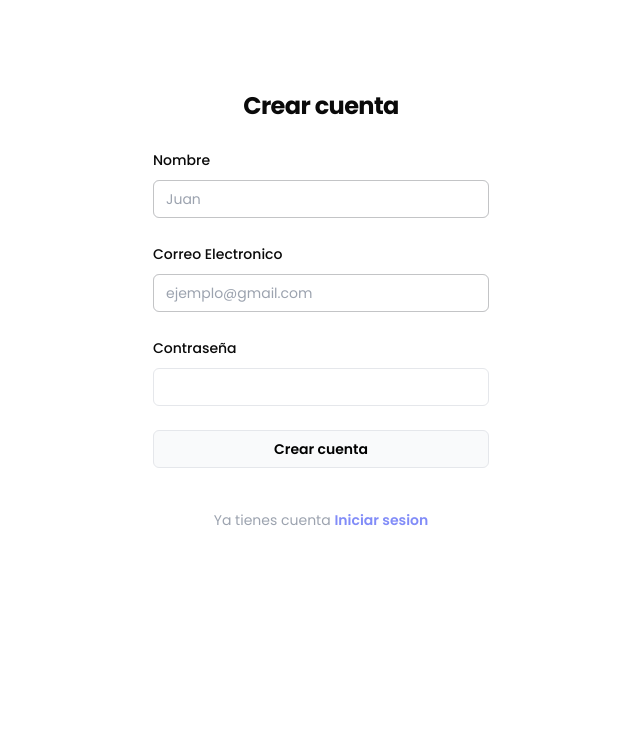
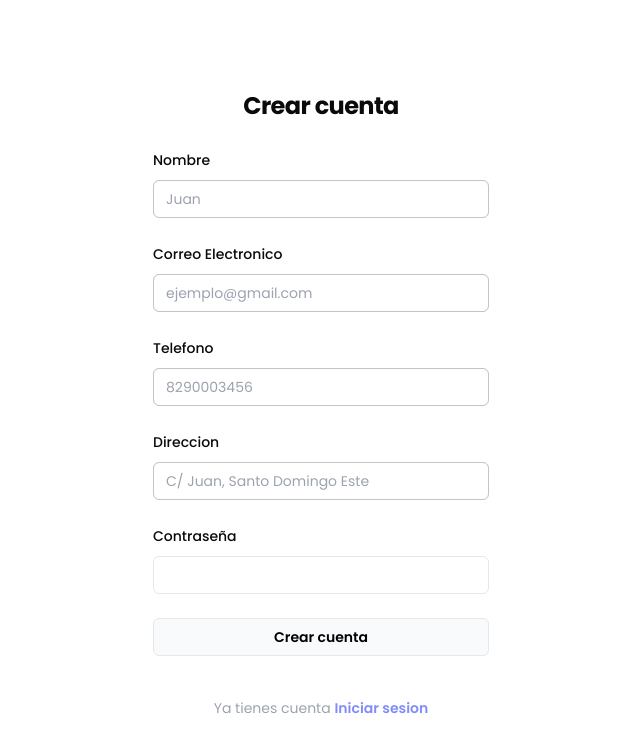
Before and after one commit to rodriguez-Cherry/card-wash, a React (Vite) app: page /signup in a window 1280 px wide. Shown: the top 752 px of the page, without its empty margins (319-959 px from the left). Built offline with nearby package versions, Linux system fonts and the light colour scheme; no server answers.

Commit message:
agregar campos de telefono y direccion

```diff
--- a/src/components/Signup.jsx
+++ b/src/components/Signup.jsx
@@ -8,13 +8,15 @@ export function Signup() {
   const [userInfo, setUserInfo] = useState({
     nombre: "",
     email: "",
+    telefono: "",
+    direccion: "",
     password: "",
   });
   const [error, setError] = useState("");
 
   const conseguirValores = (e) => {
     const { target } = e;
-  setError("");
+    setError("");
     setUserInfo({
       ...userInfo,
       [target.name]: target.value,
@@ -29,9 +31,13 @@ export function Signup() {
         nombre: userInfo.nombre,
         email: userInfo.email,
         contrasena: userInfo.password,
+        telefono: userInfo.telefono,
+        direccion: userInfo.direccion,
       });
       localStorage.setItem("token-value", data.token);
+      localStorage.setItem('userData', JSON.stringify(data.data))
       setUserAccess((prev) => ({
+        ...prev,
         sessionEstado: "autenticado",
         userData: data.data,
       }));
@@ -42,8 +48,14 @@ export function Signup() {
     }
   };
 
+  console.log(userInfo);
+
   const estaDeshabilitado =
-    !userInfo.email || !userInfo.nombre || !userInfo.password;
+    !userInfo.email ||
+    !userInfo.nombre ||
+    !userInfo.password ||
+    !userInfo.telefono ||
+    !userInfo.direccion;
 
   return (
     <div className="flex min-h-full flex-col justify-center px-6 py-12 lg:px-8">
@@ -89,7 +101,42 @@ export function Signup() {
               />
             </div>
           </div>
-
+          <div>
+            <label for="telefono" className="block text-sm/6 font-medium">
+              Telefono
+            </label>
+            <div className="mt-2">
+              <input
+                id="telefono"
+                type="tel"
+                name="telefono"
+                placeholder="8290003456"
+                onChange={conseguirValores}
+                max={20}
+                required
+                autocomplete="telefono"
+                className="block w-full border rounded-md px-3 py-1.5  outline-1 -outline-offset-1  focus:outline-2 focus:-outline-offset-2 focus:outline-indigo-500 sm:text-sm/6"
+              />
+            </div>
+          </div>{" "}
+          <div>
+            <label for="direccion" className="block text-sm/6 font-medium">
+              Direccion
+            </label>
+            <div className="mt-2">
+              <input
+                id="direccion"
+                type="email"
+                name="direccion"
+                placeholder="C/ Juan, Santo Domingo Este"
+                onChange={conseguirValores}
+                max={20}
+                required
+                autocomplete="direccion"
+                className="block w-full border rounded-md px-3 py-1.5  outline-1 -outline-offset-1  focus:outline-2 focus:-outline-offset-2 focus:outline-indigo-500 sm:text-sm/6"
+              />
+            </div>
+          </div>
           <div>
             <div className="flex items-center justify-between">
               <label for="password" className="block text-sm/6 font-medium">
@@ -109,11 +156,9 @@ export function Signup() {
               />
             </div>
           </div>
-
           <div>
             {error.length > 0 && <p className="text-red-100 mt-4">{error}</p>}
           </div>
-
           <div>
             <button
               onClick={crearCliente}
--- a/src/components/userComponents/Perfil.jsx
+++ b/src/components/userComponents/Perfil.jsx
@@ -53,12 +53,12 @@ export function Perfil() {
             <Info
               titulo="Telefono Celular"
               icon={faTowerCell}
-              data="849-427-6410"
+              data={userData.telefono}
             />
             <Info
               titulo="Direccion fisica"
               icon={faDirections}
-              data="C/3, Santo Domingo"
+              data={userData.direccion}
             />
           </div>
         </CardContent>
```
